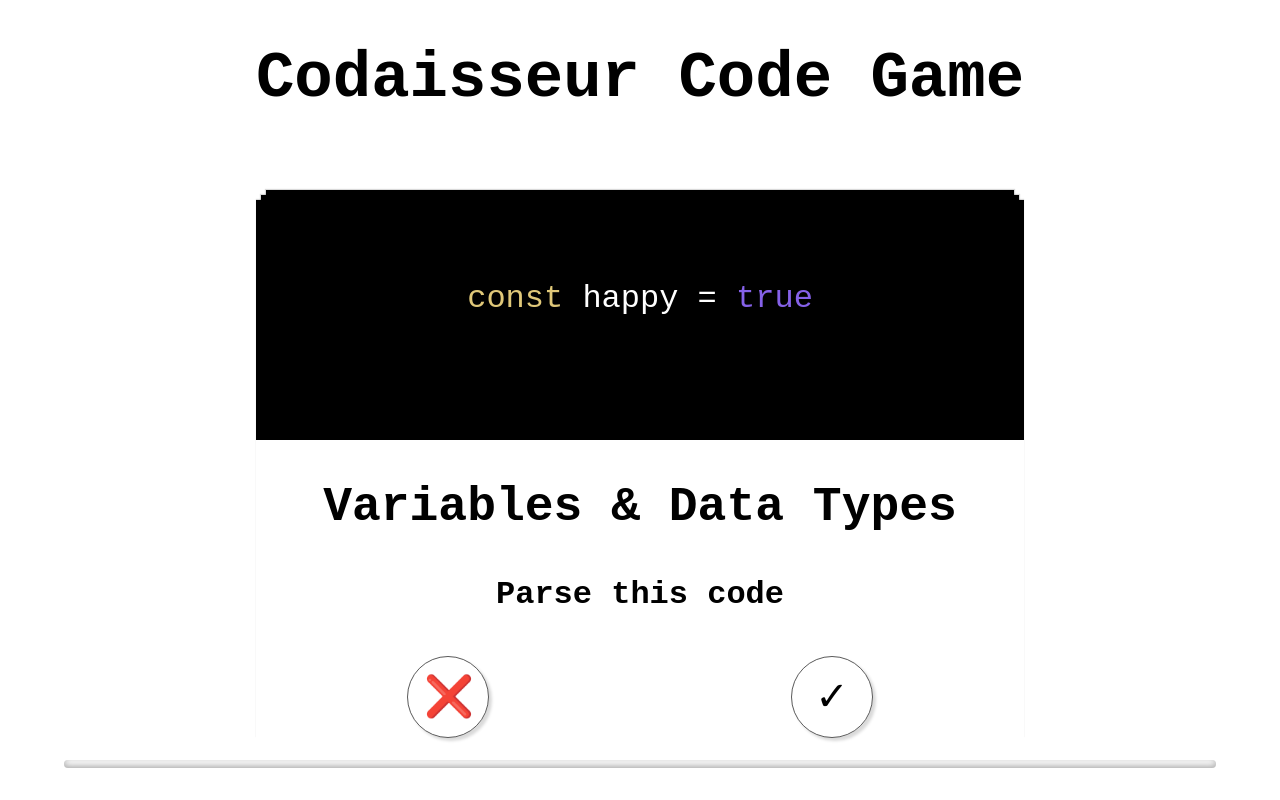
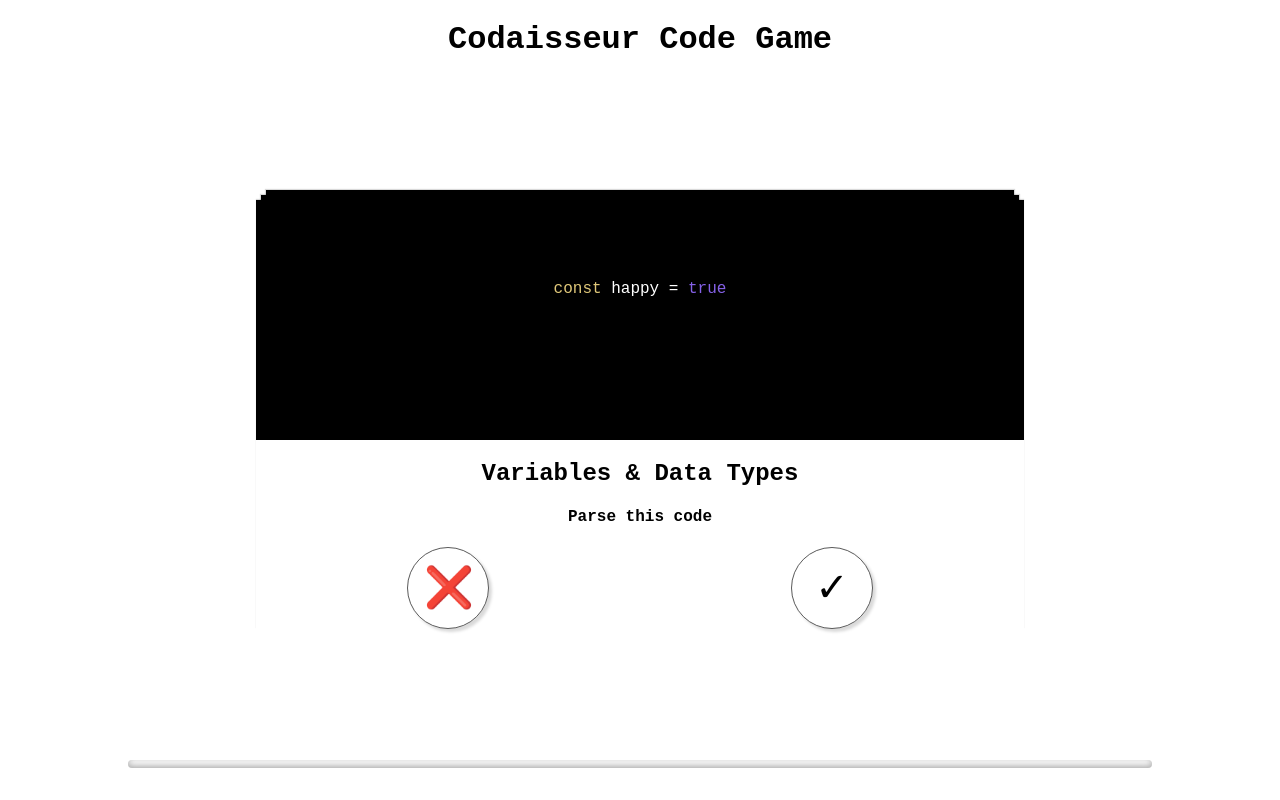
Before and after one commit to MimiMag/flash-card-app, a React (Create React App) app: page / in a window 1280 px wide. Built offline with nearby package versions, Linux system fonts and the light colour scheme.

Commit message:
Update styling for multiple screen sizes

```diff
--- a/src/components/Footer.css
+++ b/src/components/Footer.css
@@ -1,19 +1,19 @@
 /* Source: https://css-tricks.com/css3-progress-bars/ */
 
 .Footer{
-  position: absolute;
-  left: 0rem;
-  bottom: 0rem;
+  /*  */
   width: 100%;
-  padding-bottom: 2rem;
+  padding: 2rem 0;
 }
-.meter {
-  width: 90%;
+
+
+.progress {
+  width: 80%;
 	height: 0.5rem;
   margin: auto;
 }
 
-.meter > span {
+.progress > span {
   display: block;
   height: 100%;
   border-radius: 20px;
@@ -37,3 +37,17 @@
   background-color: #E87461;
   width: 30%;
 }
+
+@media (min-height: 640px) {
+  .Footer {
+    position: absolute;
+    left: 0rem;
+    bottom: 0rem;
+  }
+}
+
+@media (min-width: 1500px) {
+  .progress {
+    max-width: 60%;
+  }
+}
--- a/src/components/Footer.jsx
+++ b/src/components/Footer.jsx
@@ -7,13 +7,13 @@
   chooseProgressLayout(progress) {
     switch (progress) {
       case 0:
-        return 'meter zero'
+        return 'progress zero'
       case 1:
-        return 'meter one'
+        return 'progress one'
       case 2:
-        return 'meter two'
+        return 'progress two'
       default:
-        return 'meter'
+        return 'progress'
     }
   }
 
--- a/src/index.css
+++ b/src/index.css
@@ -4,9 +4,3 @@
   font-family: "Courier New", Courier, monospace;
   font-size: 1rem;
 }
-
-@media only screen and (min-width: 750px) {
-    body {
-      font-size: 2rem;
-    }
-}
```
